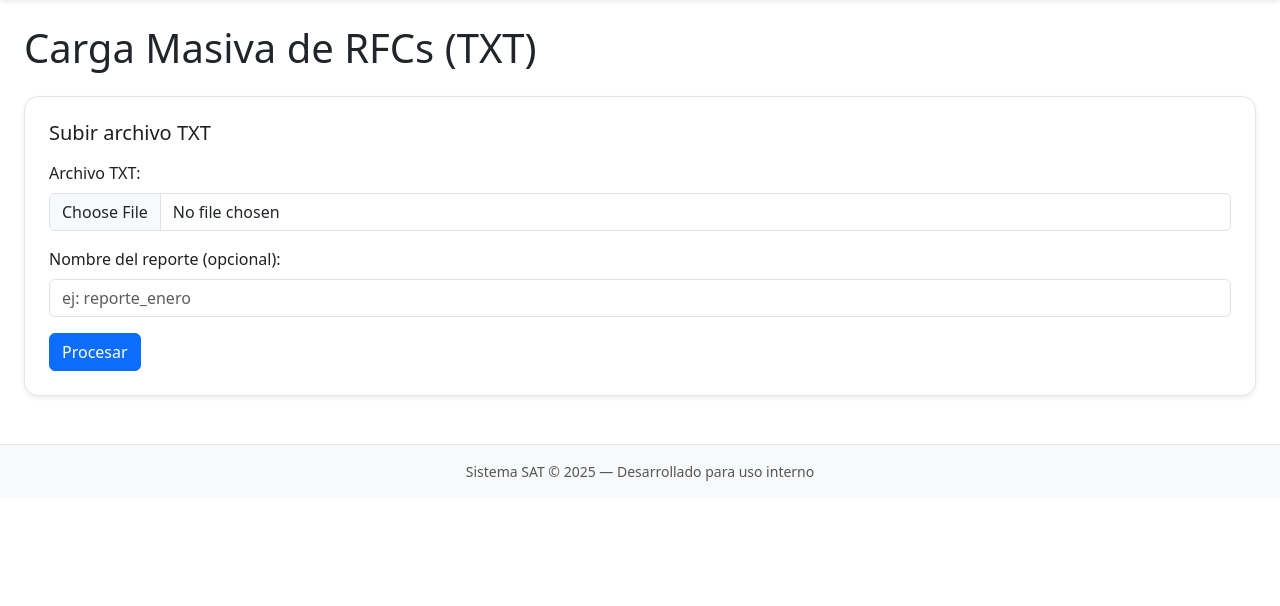
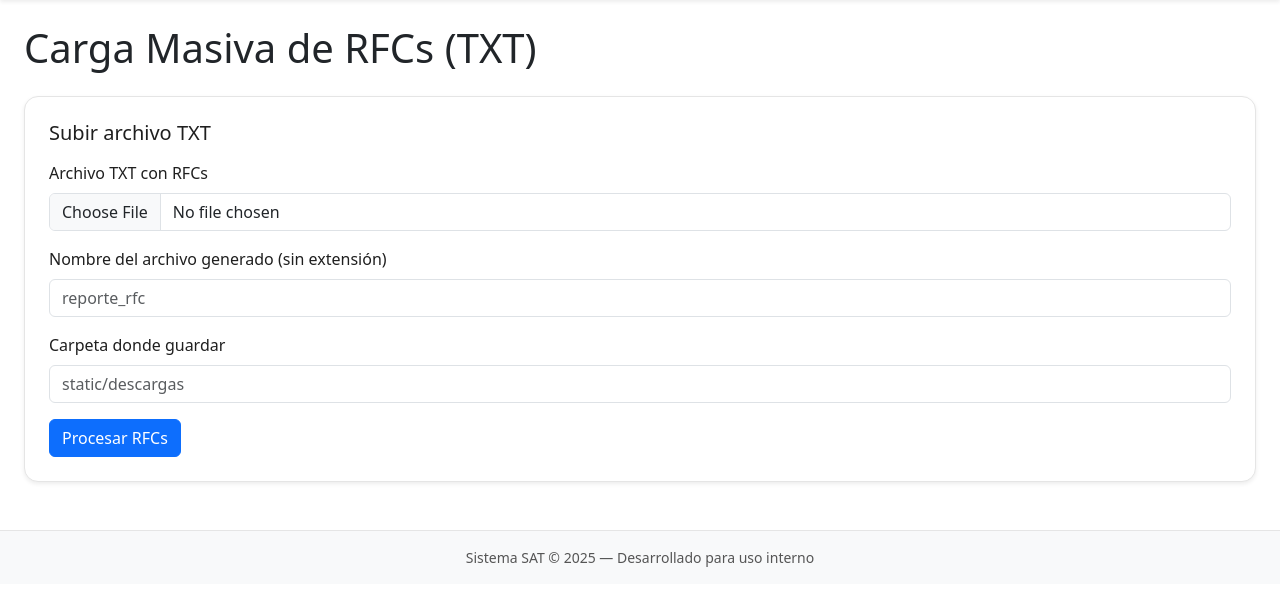
Before and after one commit to hagiordani/sat-dashboard, a Flask app: page /carga_masiva in a window 1280 px wide. Shown: the part 168-774 px from the top of the page. Run offline with Flask 3, Linux system fonts and the light colour scheme.

Commit message:
Update carga_masiva.html

```diff
--- a/templates/carga_masiva.html
+++ b/templates/carga_masiva.html
@@ -15,22 +15,28 @@
     {% endfor %}
   {% endwith %}
 
-  <form method="POST" action="/carga_masiva" enctype="multipart/form-data" class="needs-validation" novalidate>
 
-    <div class="mb-3">
-      <label class="form-label">Archivo TXT:</label>
-      <input type="file" class="form-control" name="archivo" accept=".txt" required>
-      <div class="invalid-feedback">Por favor selecciona un archivo TXT válido.</div>
-    </div>
+  <form method="POST" enctype="multipart/form-data">
 
-    <div class="mb-3">
-      <label class="form-label">Nombre del reporte (opcional):</label>
-      <input type="text" class="form-control" name="nombre_reporte" placeholder="ej: reporte_enero">
-    </div>
+  <div class="mb-3">
+    <label class="form-label">Archivo TXT con RFCs</label>
+    <input type="file" class="form-control" name="archivo" required>
+  </div>
 
-    <button type="submit" class="btn btn-primary">Procesar</button>
+  <div class="mb-3">
+    <label class="form-label">Nombre del archivo generado (sin extensión)</label>
+    <input type="text" class="form-control" name="nombre_reporte" placeholder="reporte_rfc">
+  </div>
 
-  </form>
+  <div class="mb-3">
+    <label class="form-label">Carpeta donde guardar</label>
+    <input type="text" class="form-control" name="ruta_destino" placeholder="static/descargas">
+  </div>
+
+  <button type="submit" class="btn btn-primary">Procesar RFCs</button>
+</form>
+
+
 </div>
 
 {% endblock %}
```
